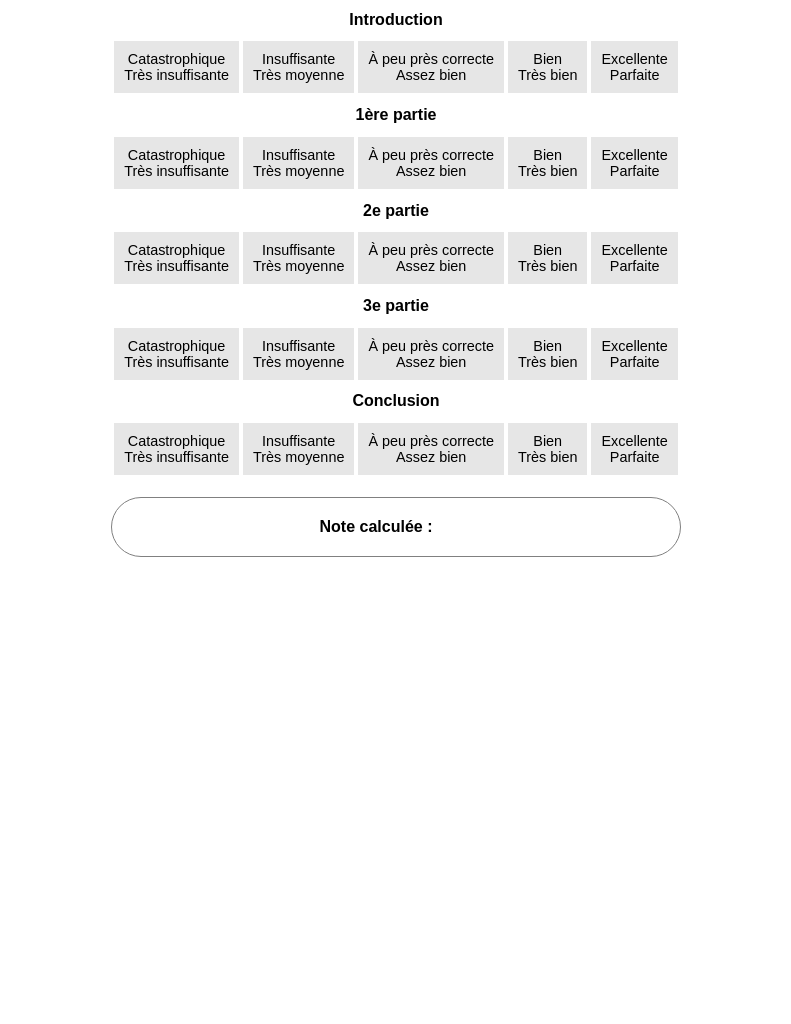
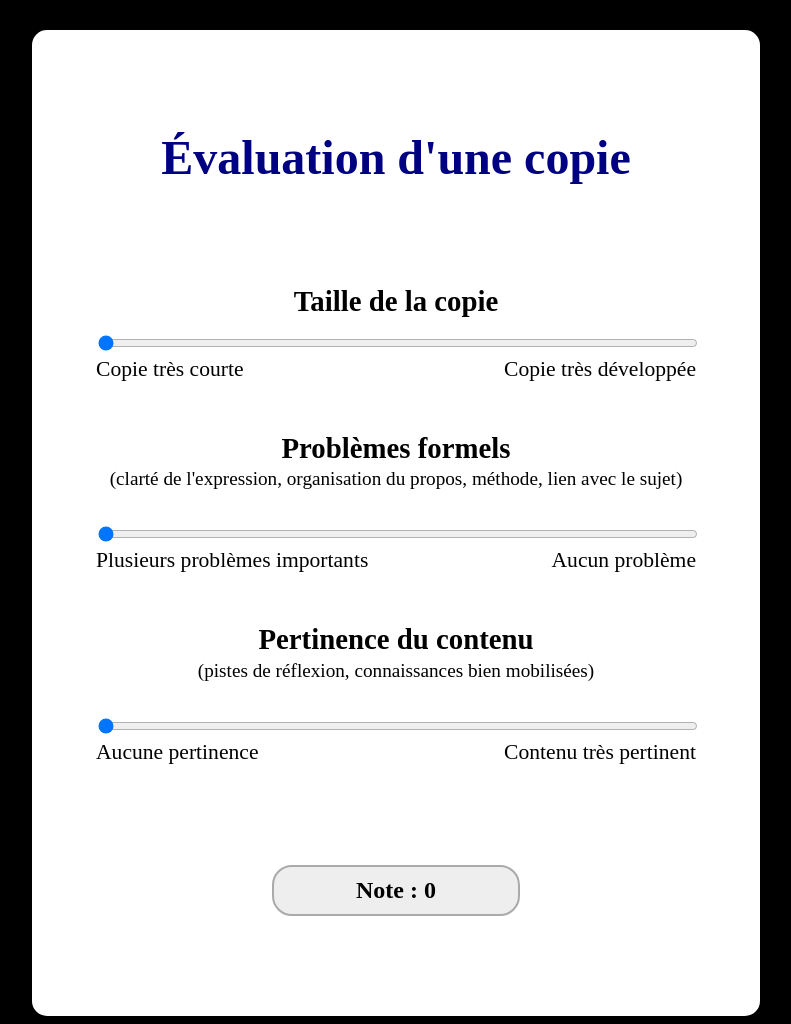
Before and after one commit to eyssette/evaluation-rapide, a plain HTML site: page index.html in a window 1280 px wide. Shown: the whole page, without its empty margins (244-1035 px from the left). Before the commit the page ends 800 px from the top, so only its background shows below. Drawn offline with nearby package versions, Linux system fonts and the light colour scheme; files that its build step writes are made by us from their sources.

Commit message:
nouvel outil - 3 critères: taille forme contenu

```diff
--- a/index.html
+++ b/index.html
@@ -1,25 +1,123 @@
-<!doctype html>
-<html lang="fr">
+<!DOCTYPE html>
+<html>
+
 <head>
-  <meta charset="utf-8">
-  <title>Évaluation des devoirs</title>
-  <meta name="description" content="Évaluation des devoirs">
-  <meta name="viewport" content="width=device-width, initial-scale=1.0">
-  <link rel="stylesheet" href="style.css">
-  <script src="https://ajax.googleapis.com/ajax/libs/jquery/1.12.4/jquery.min.js"></script>
+	<title>Calculateur de note pour un devoir - évaluation assistée par ordinateur</title>
+	<style>
+		body {
+			background-color: black;
+		}
+
+		main {
+			width: 90%;
+			max-width: 600px;
+			padding: 100px 5vw;
+			/*
+			padding: 100px; */
+			margin: auto;
+			margin-top: 30px;
+			background-color: white;
+			border-radius: 15px;
+			font-size: 24px;
+			text-align: center;
+		}
+
+		input+div {
+			text-align: left;
+			font-size: 0.9em;
+		}
+
+		.slider {
+			width: 100%;
+			margin-top: 1.25em;
+		}
+
+		.result {
+			font-weight: bold;
+			margin: auto;
+			margin-top: 100px;
+			width: 40%;
+			border: 2px solid #AAA;
+			background-color: #EEE;
+			padding: 10px 2px;
+			border-radius: 20px;
+		}
+
+		label {
+			display: block;
+			margin-top: 50px;
+			font-weight: bold;
+			font-size: 1.2em;
+		}
+
+		p {
+			margin-top: 0.2em;
+			font-size: 0.8em;
+		}
+
+		h1 {
+			margin-top: 0;
+			margin-bottom: 100px;
+			color: rgb(0, 0, 130)
+		}
+	</style>
 </head>
+
 <body>
-<h1>Introduction</h1>
-<ul id="introduction"><li>Catastrophique <br />Très insuffisante</li><li>Insuffisante<br />Très moyenne</li><li>À peu près correcte<br />Assez bien</li><li>Bien<br /> Très bien</li><li>Excellente<br /> Parfaite</li></ul>
-<h1>1ère partie</h1>
-<ul id="partie-1"><li>Catastrophique <br />Très insuffisante</li><li>Insuffisante<br />Très moyenne</li><li>À peu près correcte<br />Assez bien</li><li>Bien<br /> Très bien</li><li>Excellente<br /> Parfaite</li></ul>
-<h1>2e partie</h1>
-<ul id="partie-2"><li>Catastrophique <br />Très insuffisante</li><li>Insuffisante<br />Très moyenne</li><li>À peu près correcte<br />Assez bien</li><li>Bien<br /> Très bien</li><li>Excellente<br /> Parfaite</li></ul>
-<h1>3e partie</h1>
-<ul id="partie-3"><li>Catastrophique <br />Très insuffisante</li><li>Insuffisante<br />Très moyenne</li><li>À peu près correcte<br />Assez bien</li><li>Bien<br /> Très bien</li><li>Excellente<br /> Parfaite</li></ul>
-<h1>Conclusion</h1>
-<ul id="conclusion"><li>Catastrophique <br />Très insuffisante</li><li>Insuffisante<br />Très moyenne</li><li>À peu près correcte<br />Assez bien</li><li>Bien<br /> Très bien</li><li>Excellente<br /> Parfaite</li></ul>
-<h1 id="calcul-note">Note calculée : <span id="note"></span></h1>
+	<main>
+		<h1>Évaluation d'une copie</h1>
+
+		<label for="tailleCopie">Taille de la copie</label>
+		<input type="range" id="tailleCopie" class="slider" min="10" max="100" value="10" onchange="calculNote()">
+		<div>Copie très courte<span style="float:right">Copie très développée</span></div>
+
+
+		<label for="problemesFormels">Problèmes formels</label>
+		<p>(clarté de l'expression, organisation du propos, méthode, lien avec le sujet)</p>
+		<input type="range" id="problemesFormels" class="slider" min="10" max="100" value="10"
+			onchange="calculNote()">
+		<div>Plusieurs problèmes importants<span style="float:right">Aucun problème</span></div>
+
+
+
+		<label for="pertinenceContenu">Pertinence du contenu</label>
+		<p>(pistes de réflexion, connaissances bien mobilisées)</p>
+		<input type="range" id="pertinenceContenu" class="slider" min="10" max="100" value="10"
+			onchange="calculNote()">
+		<div>Aucune pertinence<span style="float:right">Contenu très pertinent</span></div>
+
+
+
+		<div class="result" id="result">Note :</div>
+	</main>
+	<script>
+		var tailleCopie = 0.1
+		var problemesFormels = 0.1
+		var pertinenceContenu = 0.1
+		calculNote()
+		function arrondir(num) {
+			return Math.round(num * 4) / 4;
+		}
+		function calculNote() {
+			tailleCopie = document.getElementById('tailleCopie').value / 100;
+			problemesFormels = document.getElementById('problemesFormels').value / 100;
+			pertinenceContenu = document.getElementById('pertinenceContenu').value / 100;
+
+			var calculTailleCopie = 11 + 8 * Math.log10(tailleCopie);
+			var calculPertinence = 9.5 * (pertinenceContenu * calculTailleCopie) / 12;
+			var calculProblemesFormels = (8 + tailleCopie + Math.log10(calculPertinence)) * tailleCopie * Math.log10(problemesFormels);
+			var calculMalus = Math.log10(pertinenceContenu * calculTailleCopie) * 2 < 0 ? Math.log10(pertinenceContenu * calculTailleCopie) * 2 : 0
+
+			var note = Math.round((0.56 + 0.77 * calculTailleCopie + 1.15 * calculPertinence + 0.78 * calculProblemesFormels + 2.75 * calculMalus) * 100) / 100
+
+			var noteArrondie = note < 12 ? arrondir(note - 0.25) : arrondir(note + 0.25 * tailleCopie)
+
+			noteArrondie = noteArrondie < 0 ? 0 : noteArrondie;
+			noteArrondie = note > 19.01 ? 20 : noteArrondie;
+
+			document.getElementById('result').innerHTML = " Note : " + noteArrondie;
+		}
+	</script>
 </body>
-  <script src="evaluation.js"></script>
+
 </html>
```
